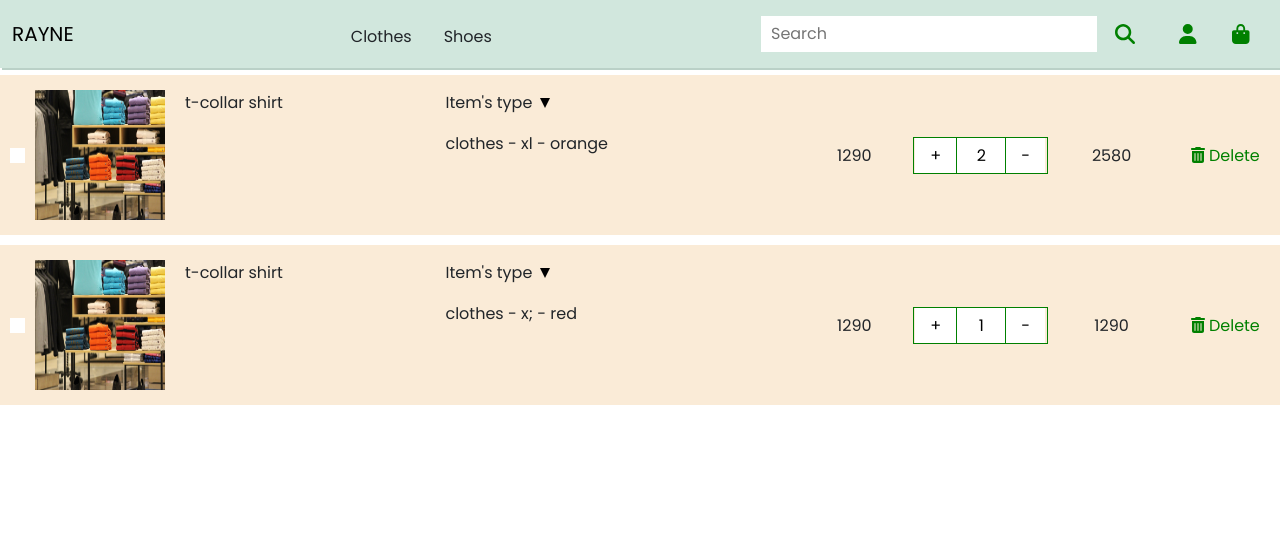
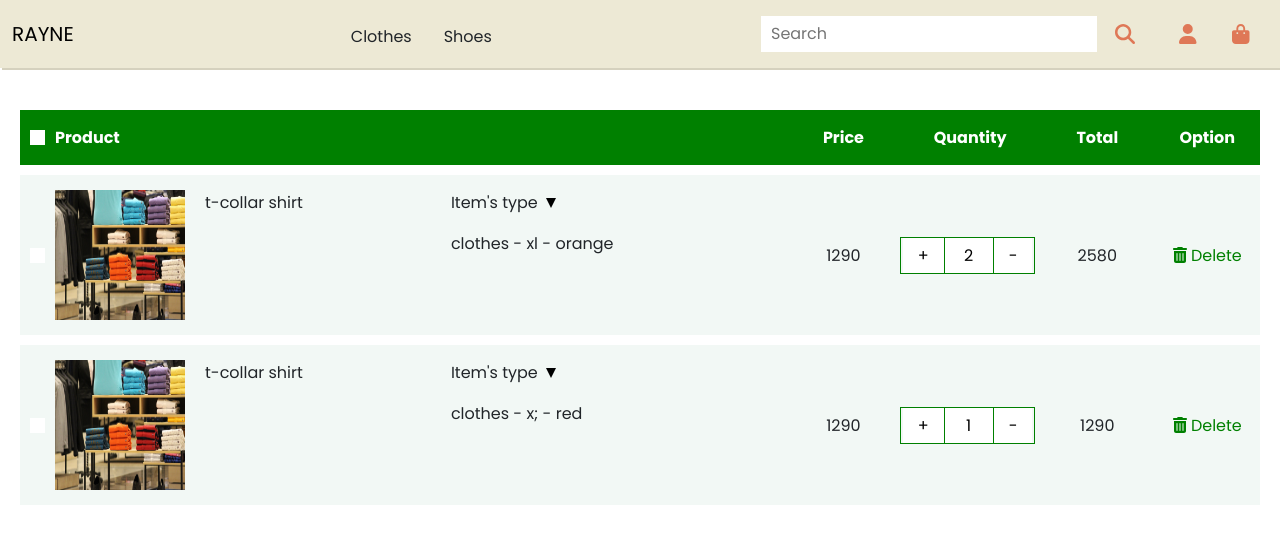
Before and after one commit to Nguyen-Phuong-Anh/clothes-shop, a React (Create React App) app in the folder frontend/: page /cart in a window 1280 px wide. Shown: the top 544 px of the page. Built offline with nearby package versions, Linux system fonts and the light colour scheme.

Commit message:
well this is messing with css, not above

```diff
--- a/frontend/src/App.css
+++ b/frontend/src/App.css
@@ -5,7 +5,10 @@
   padding: 0;
   box-sizing: border-box;
   font-family: 'Poppins', sans-serif;
-  --signature_color: #d1e7dd;
+  --signature_color: var(--signature_color);
+  --soft_white: #EDE9D5;
+  --soft_pink: #E7AB9A;
+  --heavy_pink: #DF7857;
 }
 
 .link {
@@ -36,6 +39,7 @@
 /* Slider CSS */
 
 .slider {
+  margin: auto;
   height: 800px;
   width: 100%;
 }
@@ -45,6 +49,11 @@
 }
 
 /* body */
+.home_slider {
+  width: 80%;
+  margin: 100px auto 0;
+}
+
 .body {
   margin: 40px auto 40px;
   max-width: 1100px;
--- a/frontend/src/components/HomeBody.js
+++ b/frontend/src/components/HomeBody.js
@@ -16,7 +16,7 @@ function HomeBody() {
 
     return (
         <div>
-            <Slider/>
+            <div className='home_slider'><Slider/></div>
             <div className='body'>
                 <div className='body_sidebar'>
                     <h3>List</h3>
--- a/frontend/src/components/navbar/NavBar.module.css
+++ b/frontend/src/components/navbar/NavBar.module.css
@@ -20,7 +20,7 @@ input:focus {
 }
 
 .icon {
-    color: green;
+    color: var(--heavy_pink);
     margin: 0 10px;
     cursor: pointer;
 }
@@ -47,10 +47,10 @@ input:focus {
 
 .navlink:hover {
     cursor: pointer;
-    color: green !important;
+    color: var(--soft_pink) !important;
 }
 
 .navbar_body {
-    background-color: var(--signature_color);
-    box-shadow: 2px 2px #bad1c7;
+    background-color: var(--soft_white);
+    box-shadow: 2px 2px #d5d1be;
 }
--- a/frontend/src/views/Cart.module.css
+++ b/frontend/src/views/Cart.module.css
@@ -2,6 +2,8 @@
     width: 100%;
     border-collapse: separate;
     border-spacing: 0 10px;
+    margin-top: 100px;
+    padding: 0 20px;
 }
 
 .table th:not(:last-child),
@@ -14,11 +16,22 @@
 }
 
 .table tr {
-    background-color: antiquewhite;
+    background-color: #d1e7dd49;
+
 }
 
 .table td {
     padding: 15px 0;
+}
+
+.header th {
+    padding: 15px 0;
+    background-color: green;
+    color: white;
+}
+
+.header th:not(:first-child) {
+    cursor: context-menu;
 }
 
 .checkAll {
@@ -58,7 +71,7 @@
 }
 
 .checkAll input:hover + label:before {
-    border: 1px solid green;
+    border: 1px solid var(--signature_color);
 }
 
 .checkAll input:checked + label:before{
@@ -67,16 +80,7 @@
     display: flex;
     align-items: center;
     justify-content: center;
-    color: green;
+    color: var(--signature_color);
     font-size: 15px;
-    border: 1px solid green;
+    border: 1px solid var(--signature_color);
 }
-
-.header th {
-    padding: 15px 0;
-    background-color: pink;
-}
-
-.header th:not(:first-child) {
-    cursor: context-menu;
-}
```
